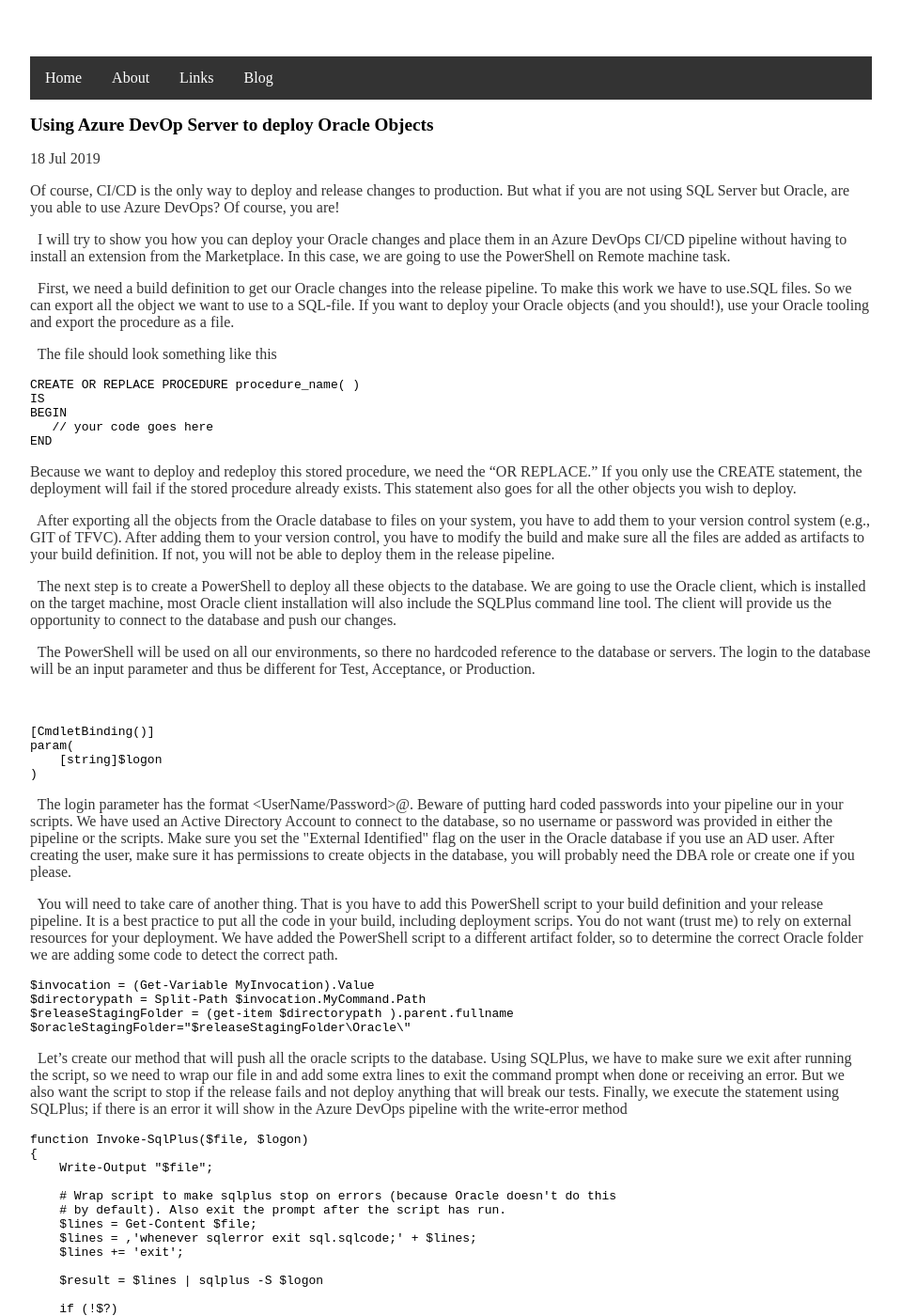
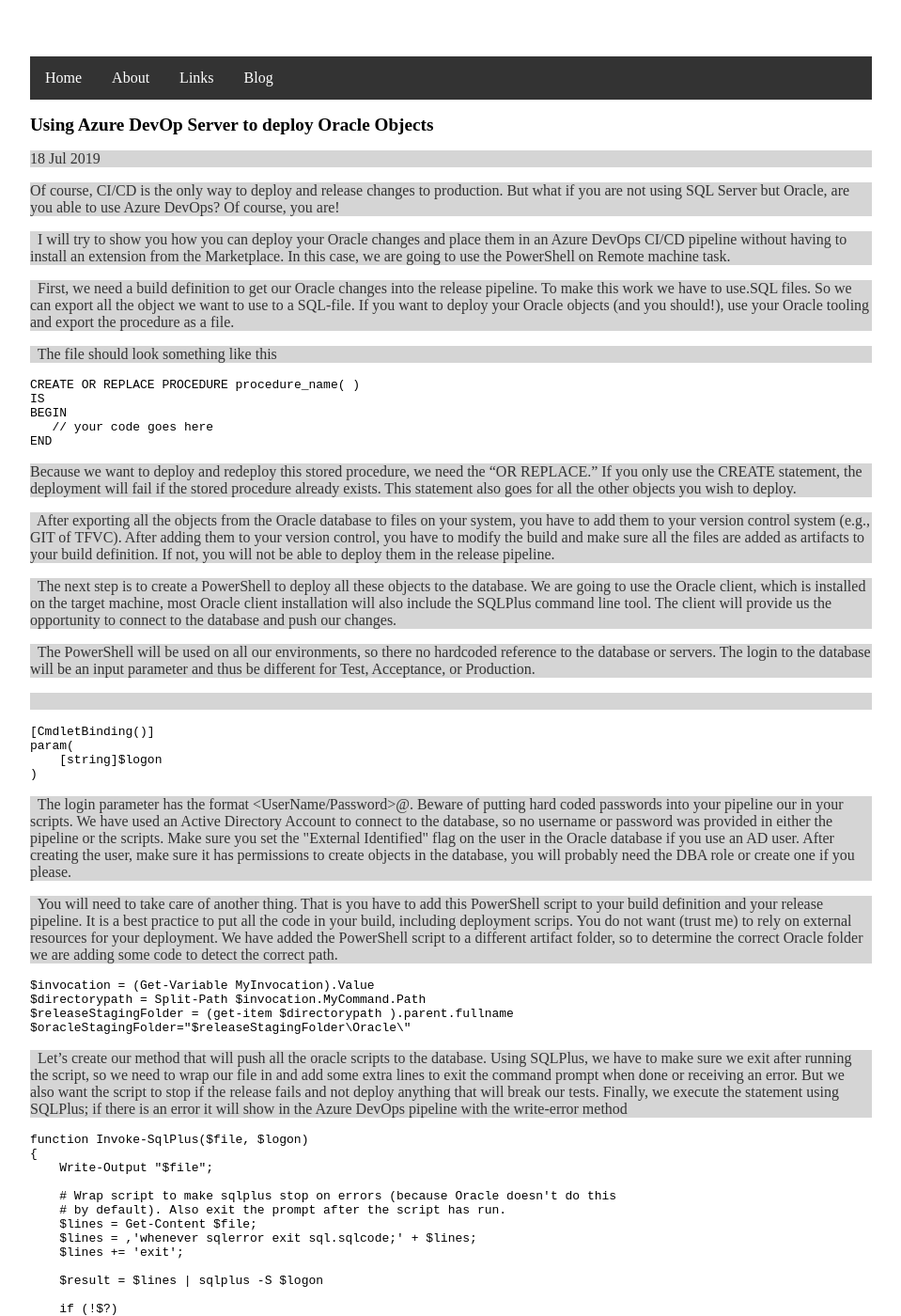
Before and after one commit to arjanvanbekkum/arjanvanbekkum.github.io, a Jekyll site: the page built from _posts/2019-07-18-Using-Azure-DevOps-Server-to-deploy-Oracle-objects.md, in a window 1280 px wide and 1400 px high. Shown: the whole window at 94% size, without its empty margins (160-1119 px from the left). Built offline with Jekyll 4.4.1, drawn with Linux system fonts in a browser that asks for light colours.

Commit message:
style update

```diff
--- a/css/main.css
+++ b/css/main.css
@@ -3,7 +3,7 @@
     width: 70%;
 }
 nav{
-    background-color: #d5d5d5
+
 }
 footer ul {
     font-family:'Helvetica', 'Arial', 'Sans-Serif';
@@ -36,6 +36,7 @@
 p {
     color: #333;
     font-size: 1em;
+    background-color: #d5d5d5
 }
 footer {
     border-top: 1px solid #d5d5d5;
```
